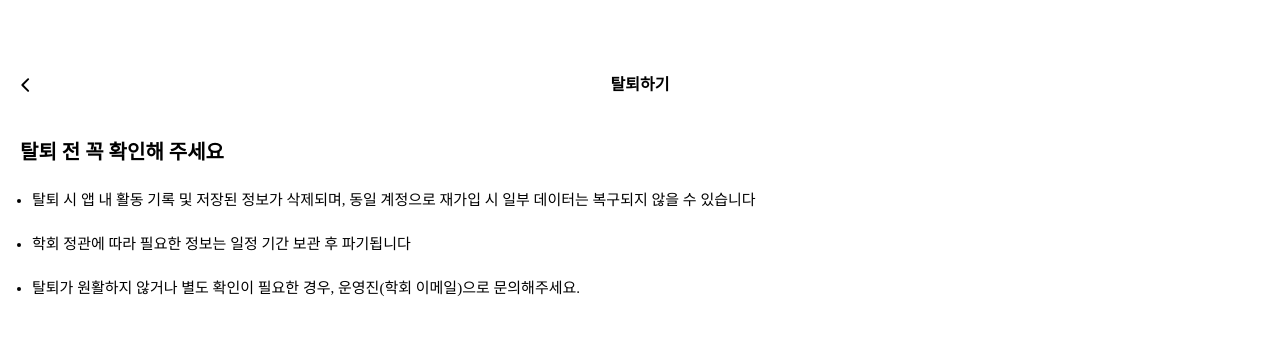
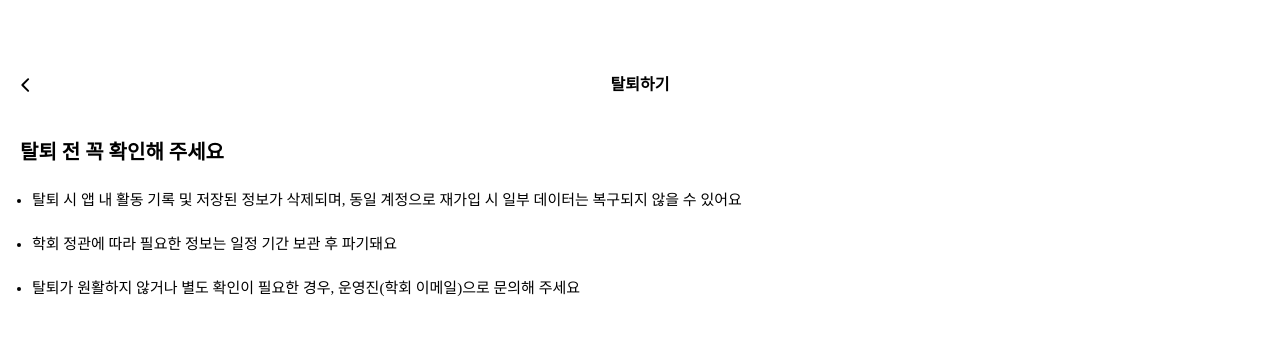
Before and after one commit to Kusitms32th-KuCheck/KuCheck-Front, a Next.js app: page /setting/withdraw in a window 1280 px wide. Shown: the top 350 px of the page. Built offline with nearby package versions, Linux system fonts and the light colour scheme; a web font is replaced by a local one.

Commit message:
style(#55): 탈퇴규정 -요체로 수정

```diff
--- a/src/app/(member)/setting/withdraw/page.tsx
+++ b/src/app/(member)/setting/withdraw/page.tsx
@@ -33,13 +33,11 @@ export default function WithDrawPage() {
         <ul className="flex flex-col gap-y-[20px]">
           <li className="body-md-regular mx-3 list-disc">
             탈퇴 시 앱 내 활동 기록 및 저장된 정보가 삭제되며, 동일 계정으로 재가입 시 일부 데이터는 복구되지 않을 수
-            있습니다
+            있어요
           </li>
+          <li className="body-md-regular mx-3 list-disc">학회 정관에 따라 필요한 정보는 일정 기간 보관 후 파기돼요</li>
           <li className="body-md-regular mx-3 list-disc">
-            학회 정관에 따라 필요한 정보는 일정 기간 보관 후 파기됩니다
-          </li>
-          <li className="body-md-regular mx-3 list-disc">
-            탈퇴가 원활하지 않거나 별도 확인이 필요한 경우, 운영진(학회 이메일)으로 문의해주세요.
+            탈퇴가 원활하지 않거나 별도 확인이 필요한 경우, 운영진(학회 이메일)으로 문의해 주세요
           </li>
         </ul>
       </ul>
```
